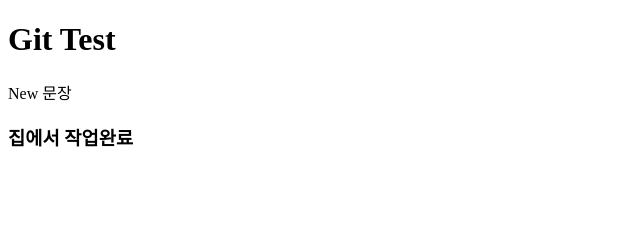
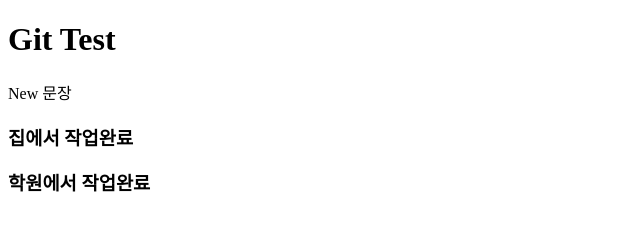
Before and after one commit to chldnwjd1234/git-test-251016-uj, a plain HTML site: page index.html in a window 1280 px wide. Shown: the whole page, without its empty margins (0-640 px from the left). Drawn offline with Linux system fonts and the light colour scheme.

Commit message:
EZEN_work

```diff
--- a/index.html
+++ b/index.html
@@ -9,5 +9,7 @@
     <h1>Git Test</h1>
     <p>New 문장</p>
     <h3>집에서 작업완료</h3>
+    <!-- 학원에서 작업 완료 문구 추가하고 git에 commit 한후 집에서 당겨올것 -->
+     <h3>학원에서 작업완료</h3>
 </body>
 </html>
```
